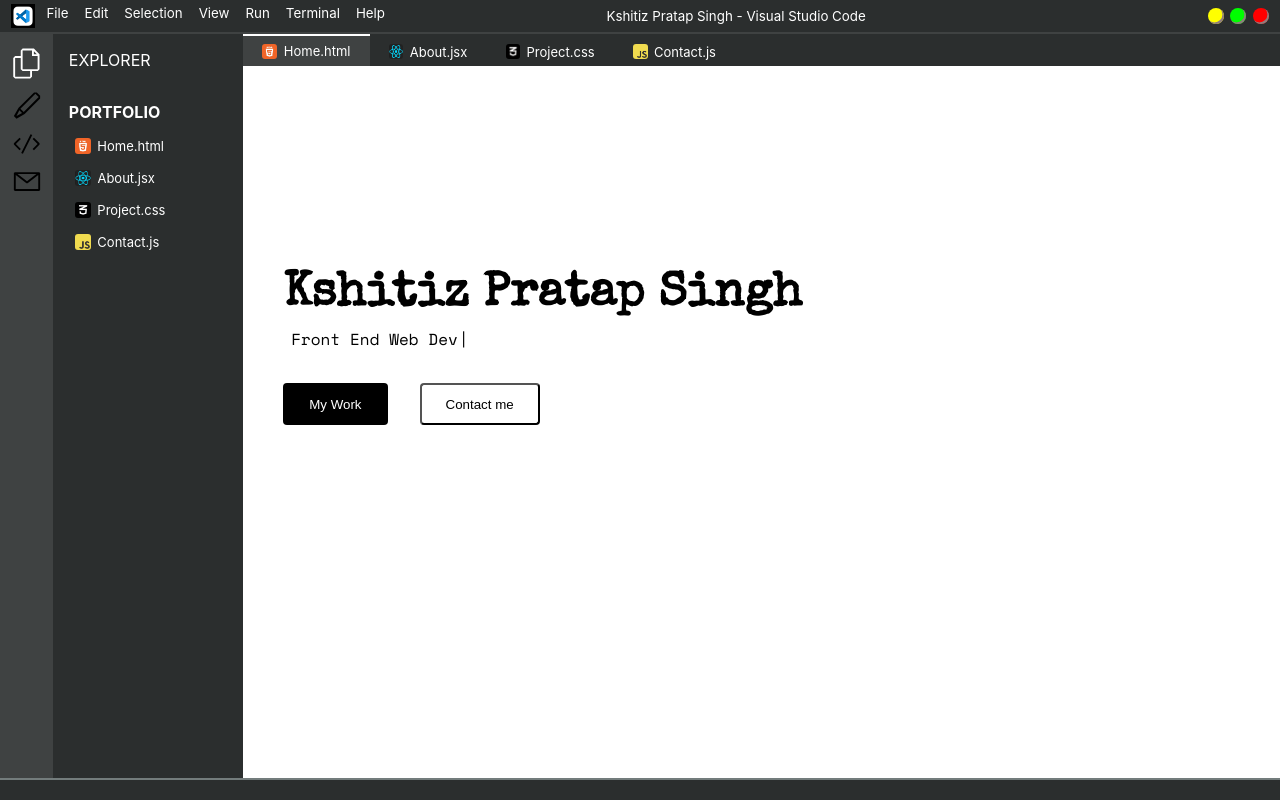
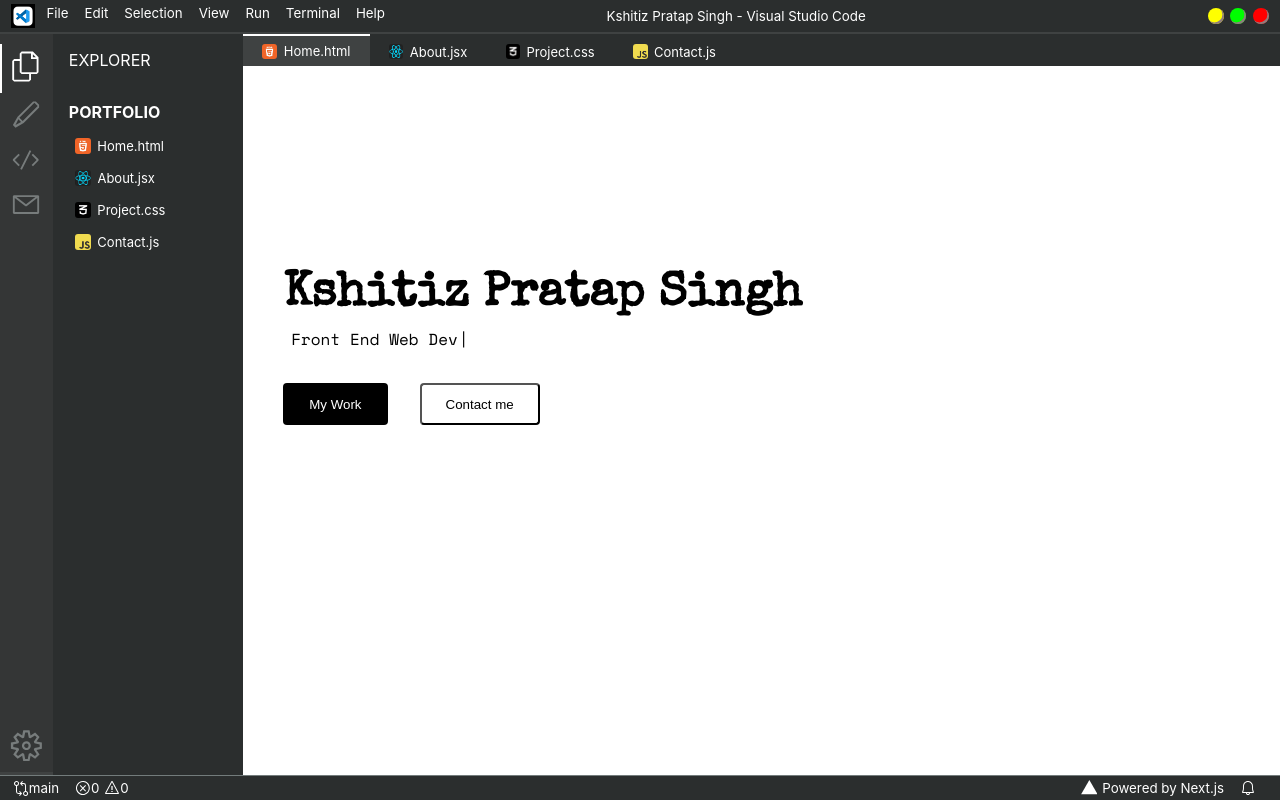
Before and after one commit to KshitizPratap/VS-Portfolio, a React (Create React App) app: page / in a window 1280 px wide. Built offline with nearby package versions, Linux system fonts and the light colour scheme.

Commit message:
Home Page

```diff
--- a/src/component/Footer/Footer.js
+++ b/src/component/Footer/Footer.js
@@ -1,8 +1,23 @@
 import React from "react";
 import classes from './Footer.module.css'
 
+import SynchroIcon from './FooterItems/SynchroIcon'
+import ErrorIcon from './FooterItems/ErrorIcon'
+import WarningIcon from './FooterItems/WarningIcon'
+import PowerIcon from './FooterItems/PowerIcon'
+import BellIcon from './FooterItems/BellIcon'
+
 const footer = () => (
     <div className = {classes.Footer}>
+        <div className={classes.MainGroup}>
+            <div className={classes.Main}><SynchroIcon /><span>main</span></div>
+            <div className={classes.Main}><ErrorIcon/>0 <WarningIcon style={{marginLeft:'0.3rem'}}/>0</div>
+        </div>
+        <div className={classes.SideGroup}>
+            <div className={classes.Main}><PowerIcon /><span style={{marginLeft:'0.3rem'}}>Powered by Next.js</span></div>
+            <BellIcon className={classes.Main}/>
+        </div>
+
     </div>
 )
 
--- a/src/component/Footer/Footer.module.css
+++ b/src/component/Footer/Footer.module.css
@@ -3,8 +3,41 @@
     bottom: 0;
     left: 0;
     width: 100vw;
-    height: 2.5vh;
-    border-top: 2px solid rgb(115, 124, 124);
+    height: 3vh;
+    color: white;
+    font-size: smaller;
+    border-top: 1px solid rgb(115, 124, 124);
     background-color: rgb(43, 46, 46);
     z-index: 20;
+    display: flex;
+    flex-flow: row;
+    justify-content: space-between;
+    align-items: center;
 }
+
+.MainGroup{
+    margin-left: 0.3rem;
+    width: 9vw;
+    display: flex;
+    flex-flow: row;
+    justify-content: space-between;
+}
+
+.Main{
+    display: flex;
+    align-items: center;
+    padding: 0 0.5rem;
+    cursor: pointer;
+}
+
+.Main:hover{
+    background-color: rgb(83, 90, 90);;
+}
+
+.SideGroup{
+    width: auto;
+    margin-right: 1rem;
+    display: flex;
+    flex-flow: row;
+    justify-content: space-between;
+}
--- /dev/null
+++ b/src/component/Footer/FooterItems/BellIcon.js
@@ -0,0 +1,16 @@
+function BellIcon(props) {
+    return (
+      <svg
+        width={16}
+        height={16}
+        viewBox="0 0 16 16"
+        xmlns="http://www.w3.org/2000/svg"
+        fill="currentColor"
+        {...props}
+      >
+        <path d="M13.377 10.573a7.63 7.63 0 01-.383-2.38V6.195a5.115 5.115 0 00-1.268-3.446 5.138 5.138 0 00-3.242-1.722c-.694-.072-1.4 0-2.07.227-.67.215-1.28.574-1.794 1.053a4.923 4.923 0 00-1.208 1.675 5.067 5.067 0 00-.431 2.022v2.2a7.61 7.61 0 01-.383 2.37L2 12.343l.479.658h3.505c0 .526.215 1.04.586 1.412.37.37.885.586 1.412.586.526 0 1.04-.215 1.411-.586s.587-.886.587-1.412h3.505l.478-.658-.586-1.77zm-4.69 3.147a.997.997 0 01-.705.299.997.997 0 01-.706-.3.997.997 0 01-.3-.705h1.999a.939.939 0 01-.287.706zm-5.515-1.71l.371-1.114a8.633 8.633 0 00.443-2.691V6.004c0-.563.12-1.113.347-1.616.227-.514.55-.969.969-1.34.419-.382.91-.67 1.436-.837.538-.18 1.1-.24 1.65-.18a4.147 4.147 0 012.597 1.4 4.133 4.133 0 011.004 2.776v2.01c0 .909.144 1.818.443 2.691l.371 1.113h-9.63v-.012z" />
+      </svg>
+    );
+  }
+
+  export default BellIcon;
--- /dev/null
+++ b/src/component/Footer/FooterItems/ErrorIcon.js
@@ -0,0 +1,20 @@
+function ErrorIcon(props) {
+    return (
+      <svg
+        width={16}
+        height={16}
+        viewBox="0 0 16 16"
+        xmlns="http://www.w3.org/2000/svg"
+        fill="currentColor"
+        {...props}
+      >
+        <path
+          fillRule="evenodd"
+          clipRule="evenodd"
+          d="M8.6 1c1.6.1 3.1.9 4.2 2 1.3 1.4 2 3.1 2 5.1 0 1.6-.6 3.1-1.6 4.4-1 1.2-2.4 2.1-4 2.4-1.6.3-3.2.1-4.6-.7-1.4-.8-2.5-2-3.1-3.5C.9 9.2.8 7.5 1.3 6c.5-1.6 1.4-2.9 2.8-3.8C5.4 1.3 7 .9 8.6 1zm.5 12.9c1.3-.3 2.5-1 3.4-2.1.8-1.1 1.3-2.4 1.2-3.8 0-1.6-.6-3.2-1.7-4.3-1-1-2.2-1.6-3.6-1.7-1.3-.1-2.7.2-3.8 1-1.1.8-1.9 1.9-2.3 3.3-.4 1.3-.4 2.7.2 4 .6 1.3 1.5 2.3 2.7 3 1.2.7 2.6.9 3.9.6zM7.9 7.5L10.3 5l.7.7-2.4 2.5 2.4 2.5-.7.7-2.4-2.5-2.4 2.5-.7-.7 2.4-2.5-2.4-2.5.7-.7 2.4 2.5z"
+        />
+      </svg>
+    );
+  }
+
+  export default ErrorIcon;
--- /dev/null
+++ b/src/component/Footer/FooterItems/PowerIcon.js
@@ -0,0 +1,9 @@
+function VercelIcon(props) {
+    return (
+      <svg height={16} viewBox="0 0 72 72" fill="currentColor" {...props}>
+        <path d="M37.59.25l36.95 64H.64l36.95-64z" />
+      </svg>
+    );
+  }
+
+  export default VercelIcon;
--- /dev/null
+++ b/src/component/Footer/FooterItems/SynchroIcon.js
@@ -0,0 +1,20 @@
+function GitCompare(props) {
+    return (
+      <svg
+        width={16}
+        height={16}
+        viewBox="0 0 16 16"
+        xmlns="http://www.w3.org/2000/svg"
+        fill="currentColor"
+        {...props}
+      >
+        <path
+          fillRule="evenodd"
+          clipRule="evenodd"
+          d="M7.389 12.99l-1.27-1.27.67-.7 2.13 2.13v.7l-2.13 2.13-.71-.71L7.349 14h-1.85a2.49 2.49 0 01-2.5-2.5V5.95a2.59 2.59 0 01-1.27-.68 2.52 2.52 0 01-.54-2.73A2.5 2.5 0 013.499 1a2.45 2.45 0 011 .19 2.48 2.48 0 011.35 1.35c.133.317.197.658.19 1a2.5 2.5 0 01-2 2.45v5.5a1.5 1.5 0 001.5 1.5h1.85zm-4.68-8.25a1.5 1.5 0 002.08-2.08 1.55 1.55 0 00-.68-.56 1.49 1.49 0 00-.86-.08 1.49 1.49 0 00-1.18 1.18 1.49 1.49 0 00.08.86c.117.277.311.513.56.68zm10.33 6.3c.48.098.922.335 1.27.68a2.51 2.51 0 01.31 3.159 2.5 2.5 0 11-3.47-3.468c.269-.182.571-.308.89-.37V5.49a1.5 1.5 0 00-1.5-1.5h-1.85l1.27 1.27-.71.71-2.13-2.13v-.7l2.13-2.13.71.71-1.27 1.27h1.85a2.49 2.49 0 012.5 2.5v5.55zm-.351 3.943a1.5 1.5 0 001.1-2.322 1.55 1.55 0 00-.68-.56 1.49 1.49 0 00-.859-.08 1.49 1.49 0 00-1.18 1.18 1.49 1.49 0 00.08.86 1.5 1.5 0 001.539.922z"
+        />
+      </svg>
+    );
+  }
+
+  export default GitCompare;
--- /dev/null
+++ b/src/component/Footer/FooterItems/WarningIcon.js
@@ -0,0 +1,20 @@
+function WarningIcon(props) {
+    return (
+      <svg
+        width={16}
+        height={16}
+        viewBox="0 0 16 16"
+        xmlns="http://www.w3.org/2000/svg"
+        fill="currentColor"
+        {...props}
+      >
+        <path
+          fillRule="evenodd"
+          clipRule="evenodd"
+          d="M7.56 1h.88l6.54 12.26-.44.74H1.44L1 13.26 7.56 1zM8 2.28L2.28 13H13.7L8 2.28zM8.625 12v-1h-1.25v1h1.25zm-1.25-2V6h1.25v4h-1.25z"
+        />
+      </svg>
+    );
+  }
+
+  export default WarningIcon;
--- a/src/component/SideMenu/NarrowMenu/NarrowMenu.js
+++ b/src/component/SideMenu/NarrowMenu/NarrowMenu.js
@@ -5,11 +5,13 @@ import FilesIcon from "./NarrowMenuItems/FileIcon";
 import PencilIcon from "./NarrowMenuItems/PencilIcon";
 import TagIcon from './NarrowMenuItems/TagIcon';
 import MailIcon from './NarrowMenuItems/MailIcon'
+import SettingsIcon from "./NarrowMenuItems/SettingIcon";
 
 const narrowMenu = (props) => {
 
     return(
     <div className={classes.NarrowMenuContainer}>
+        <div className={classes.wrapper}>
             <div
                 onClick = {() => props.clicked(0)}
                 className = {[classes.Icon, props.showState[0] ? classes.active : null].join(' ')}><FilesIcon /></div>
@@ -23,6 +25,8 @@ const narrowMenu = (props) => {
                 onClick = {() => props.clicked(3)}
                 className = {[classes.Icon, props.showState[3] ? classes.active : null].join(' ')}><MailIcon /></div>
         </div>
+        <SettingsIcon className={classes.Setting}/>
+    </div>
     )
 }
 
--- a/src/component/SideMenu/NarrowMenu/NarrowMenu.module.css
+++ b/src/component/SideMenu/NarrowMenu/NarrowMenu.module.css
@@ -3,38 +3,61 @@
     width: 4vw;
     height: 91vh;
     padding-top: 0.5rem;
-    background-color: rgb(63, 66, 66);
+    color: rgb(119, 124, 124);
+    background-color: rgb(52, 54, 54);
     border-top: 2px solid transparent;
     border-right: 2px solid transparent;
     display: flex;
     flex-flow: column;
     align-items: center;
+    justify-content: space-between;
+}
+
+.wrapper{
+    width: 100%;
 }
 
 .Icon{
     width: 100%;
-    padding: 0.1rem;
-    border-left: 4px solid transparent;
+    padding: 0.3rem;
+    border-left: 2px solid transparent;
+    box-sizing: border-box;
     display: flex;
     justify-content: center;
+    cursor: pointer;
 }
 
 .Icon:hover{
-    border-left: 4px solid white;
+    border-left: 2px solid white;
+    color: rgb(135, 141, 141);
+    background-color: rgb(43, 46, 46);
+}
+
+.Setting{
+    width: 100%;
+    padding: 0.7rem 0;
+    /* box-sizing: border-box; */
+    border-left: 2px solid transparent;
+    cursor: pointer;
+}
+
+.Setting:hover{
     color: rgb(135, 141, 141);
     background-color: rgb(43, 46, 46);
 }
 
 .active{
     color: white;
-    border-left: 4px solid white;
+    border-left: 2px solid white;
 }
+
+
 
 @media(max-width:850px){
     .NarrowMenuContainer{
         width: 7vw;
-        border-top: 2px solid rgb(63, 66, 66);
         border-right: 2px solid rgb(63, 66, 66);
         background-color:  rgb(43, 46, 46);
     }
+
 }
--- /dev/null
+++ b/src/component/SideMenu/NarrowMenu/NarrowMenuItems/SettingIcon.js
@@ -0,0 +1,20 @@
+function SettingsIcon(props) {
+    return (
+      <svg
+        width={28}
+        height={31}
+        viewBox="0 0 24 24"
+        xmlns="http://www.w3.org/2000/svg"
+        fill="currentColor"
+        {...props}
+      >
+        <path
+          fillRule="evenodd"
+          clipRule="evenodd"
+          d="M19.85 8.75l4.15.83v4.84l-4.15.83 2.35 3.52-3.43 3.43-3.52-2.35-.83 4.15H9.58l-.83-4.15-3.52 2.35-3.43-3.43 2.35-3.52L0 14.42V9.58l4.15-.83L1.8 5.23 5.23 1.8l3.52 2.35L9.58 0h4.84l.83 4.15 3.52-2.35 3.43 3.43-2.35 3.52zm-1.57 5.07l4-.81v-2l-4-.81-.54-1.3 2.29-3.43-1.43-1.43-3.43 2.29-1.3-.54-.81-4h-2l-.81 4-1.3.54-3.43-2.29-1.43 1.43L6.38 8.9l-.54 1.3-4 .81v2l4 .81.54 1.3-2.29 3.43 1.43 1.43 3.43-2.29 1.3.54.81 4h2l.81-4 1.3-.54 3.43 2.29 1.43-1.43-2.29-3.43.54-1.3zm-8.186-4.672A3.43 3.43 0 0112 8.57 3.44 3.44 0 0115.43 12a3.43 3.43 0 11-5.336-2.852zm.956 4.274c.281.188.612.288.95.288A1.7 1.7 0 0013.71 12a1.71 1.71 0 10-2.66 1.422z"
+        />
+      </svg>
+    );
+  }
+
+  export default SettingsIcon;
```
Lines whose indentation alone changed are shown as unchanged.
